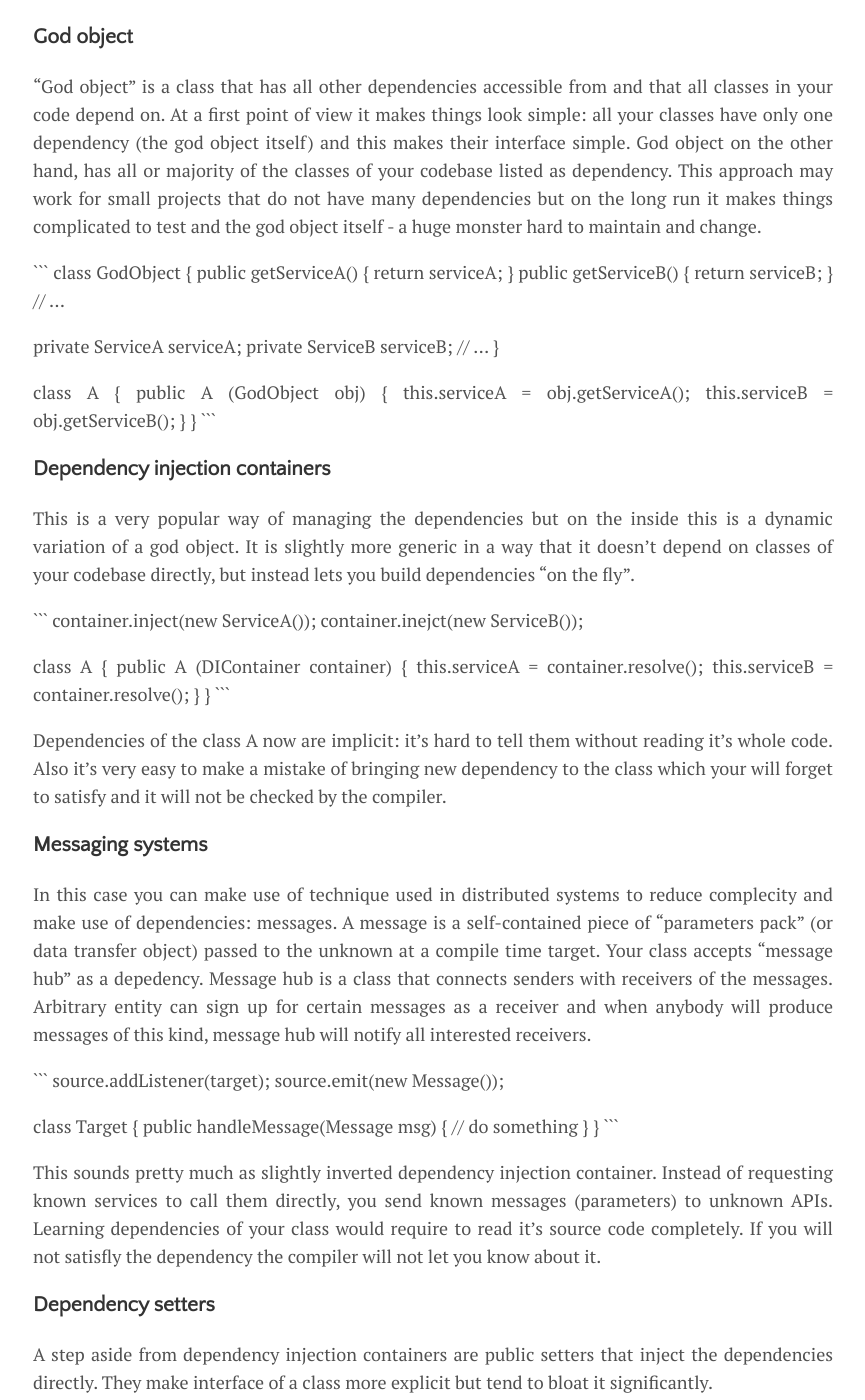
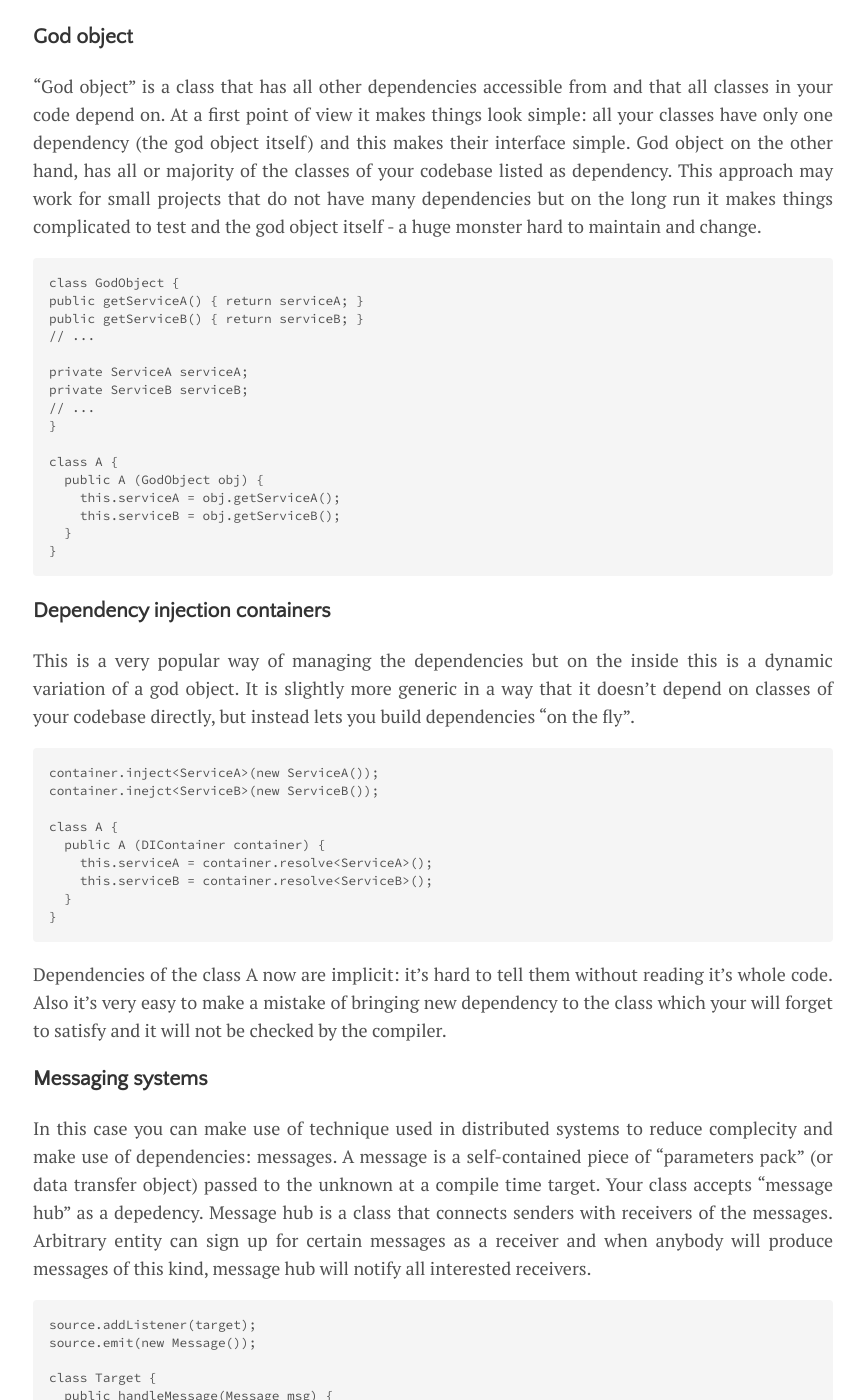
Before and after one commit to ribtoks/code-jamming, a Jekyll site: the page built from _posts/2018-07-31-dependency-management.md, in a window 1280 px wide and 1400 px high, scrolled down 1110 px. Shown: the whole window, without its empty margins (207-1072 px from the left). Built offline with Jekyll 4.4.1, drawn with Linux system fonts in a browser that asks for light colours; nearby versions of some CDN libraries; comment, search, counter and statistics services are not loaded; some of the changed text lies outside the part shown.

Commit message:
Update 2018-07-31-dependency-management.md

````diff
--- a/_posts/2018-07-31-dependency-management.md
+++ b/_posts/2018-07-31-dependency-management.md
@@ -21,7 +21,7 @@ Let's review our possible options. I'd like to start with least maintainable and
 
 "God object" is a class that has all other dependencies accessible from and that all classes in your code depend on. At a first point of view it makes things look simple: all your classes have only one dependency (the god object itself) and this makes their interface simple. God object on the other hand, has all or majority of the classes of your codebase listed as dependency. This approach may work for small projects that do not have many dependencies but on the long run it makes things complicated to test and the god object itself - a huge monster hard to maintain and change.
 
-ˋˋˋ
+```
 class GodObject {
 public getServiceA() { return serviceA; }
 public getServiceB() { return serviceB; }
@@ -38,13 +38,13 @@ class A {
     this.serviceB = obj.getServiceB();
   }
 }
-ˋˋˋ
+```
 
 ### Dependency injection containers
 
 This is a very popular way of managing the dependencies but on the inside this is a dynamic variation of a god object. It is slightly more generic in a way that it doesn't depend on classes of your codebase directly, but instead lets you build dependencies "on the fly".
 
-ˋˋˋ
+```
 container.inject<ServiceA>(new ServiceA());
 container.inejct<ServiceB>(new ServiceB());
 
@@ -54,7 +54,7 @@ class A {
     this.serviceB = container.resolve<ServiceB>();
   }
 }
-ˋˋˋ
+```
 
 Dependencies of the class A now are implicit: it's hard to tell them without reading it's whole code. Also it's very easy to make a mistake of bringing new dependency to the class which your will forget to satisfy and it will not be checked by the compiler.
 
@@ -63,7 +63,7 @@ Dependencies of the class A now are implicit: it's hard to tell them without rea
 
 In this case you can make use of technique used in distributed systems to reduce complecity and make use of dependencies: messages. A message is a self-contained piece of "parameters pack" (or data transfer object) passed to the unknown at a compile time target. Your class accepts "message hub" as a depedency. Message hub is a class that connects senders with receivers of the messages. Arbitrary entity can sign up for certain messages as a receiver and when anybody will produce messages of this kind, message hub will notify all interested receivers.
 
-ˋˋˋ
+```
 source.addListener(target);
 source.emit(new Message());
 
@@ -72,7 +72,7 @@ class Target {
     // do something
   }
 }
-ˋˋˋ
+```
 
 This sounds pretty much as slightly inverted dependency injection container. Instead of requesting known services to call them directly, you send known messages (parameters) to unknown APIs. Learning dependencies of your class would require to read it's source code completely. If you will not satisfly the dependency the compiler will not let you know about it.
 
@@ -81,7 +81,7 @@ This sounds pretty much as slightly inverted dependency injection container. Ins
 
 A step aside from dependency injection containers are public setters that inject the dependencies directly. They make interface of a class more explicit but tend to bloat it significantly.
 
-ˋˋˋ
+```
 class A {
   public void setServiceA(ServiceA serviceA) {
     this.serviceA = serviceA;
@@ -93,7 +93,7 @@ class A {
 
   // ...
 }
-ˋˋˋ
+```
 
 Also this approach makes you check if you have injected services A and B in places where you want to make use of them.
 
@@ -101,14 +101,14 @@ Also this approach makes you check if you have injected services A and B in plac
 
 Injecting the dependencies at construction time is very clean and maintainable way to manage dependencies. A class constructor that accepts generic interfaces of dependencies is very easy to test.
 
-ˋˋˋ
+```
 class A {
   public A (IServiceA serviceA, IServiceB serviceB) {
     this.serviceA = serviceA;
     this.serviceB = serviceB;
   }
 }
-ˋˋˋ
+```
 
 A contract of this class is explicit, immutable and known on the compile time. You cannot introduce new implicit dependency somewhere inside your class. It is easy to inject fake objects for testing purposes. Also it introduces single place where you check validity of the injected dependencies so you don't have to do it all over your code of class A. If your construction time dependencies begin to overflow one line of code you know it's time to refactor your classes into smaller ones.
 
````
